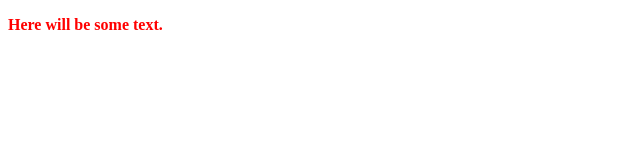
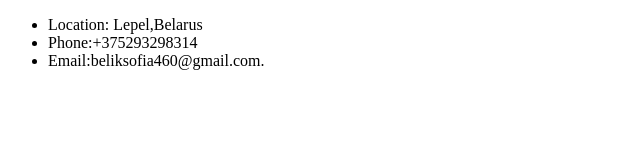
Before and after one commit to beliksofia/rsschool-cv, a plain HTML site: page index.html in a window 1280 px wide. Shown: the whole page, without its empty margins (0-640 px from the left). Drawn offline with Linux system fonts and the light colour scheme.

Commit message:
feat: add contact

```diff
--- a/index.html
+++ b/index.html
@@ -7,6 +7,12 @@
         <meta name="keywords" content="html template">
     </head>
     <body>
-     <p class="redtext"> Here will be some text.</p>
+     <p class="redtext">
+       <ul>
+        <li>Location: Lepel,Belarus</li>
+        <li>Phone:+375293298314</li>
+        <li>Email:beliksofia460@gmail.com.</li>
+     </ul>
+    </p>
     </body>
 </html>
```
